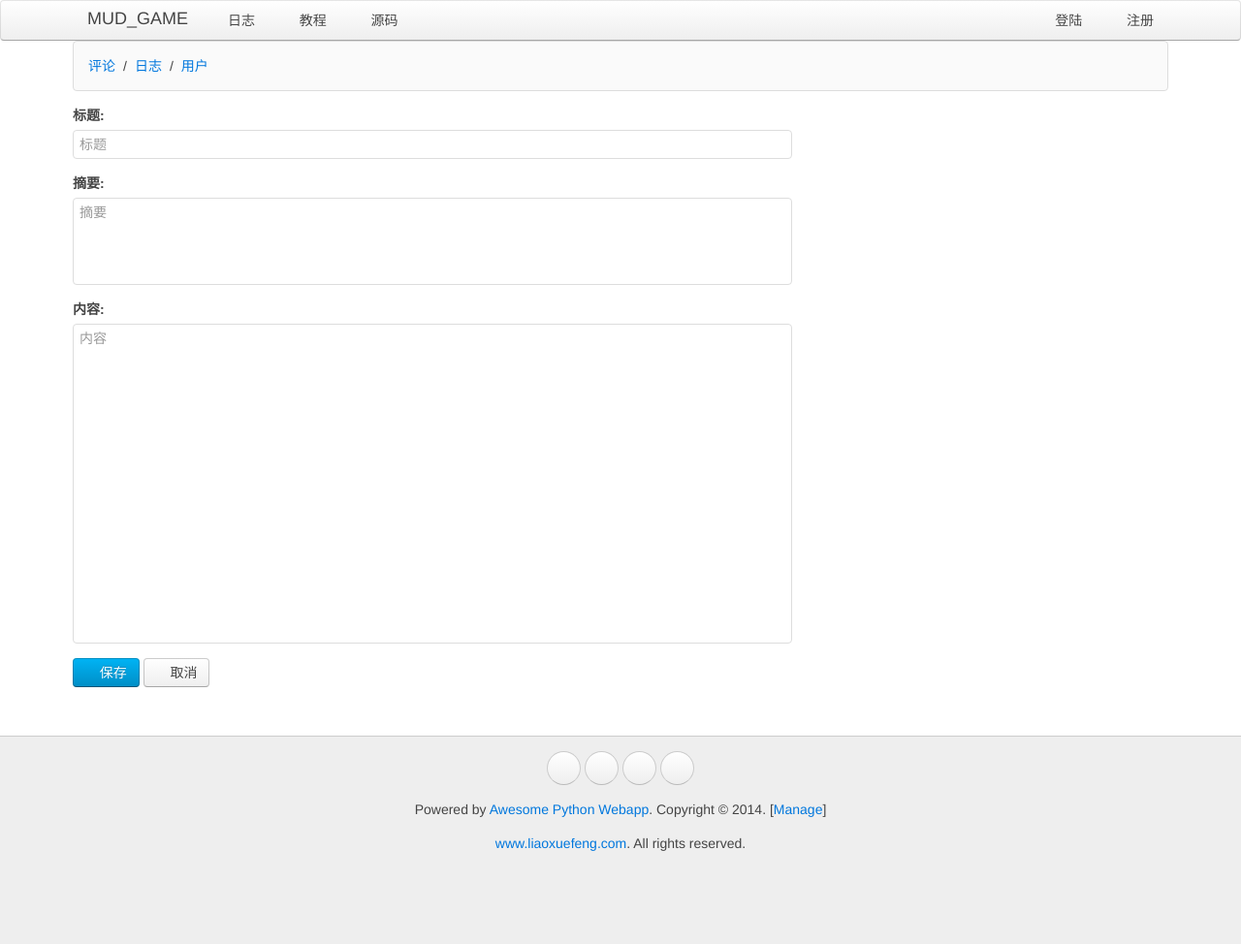
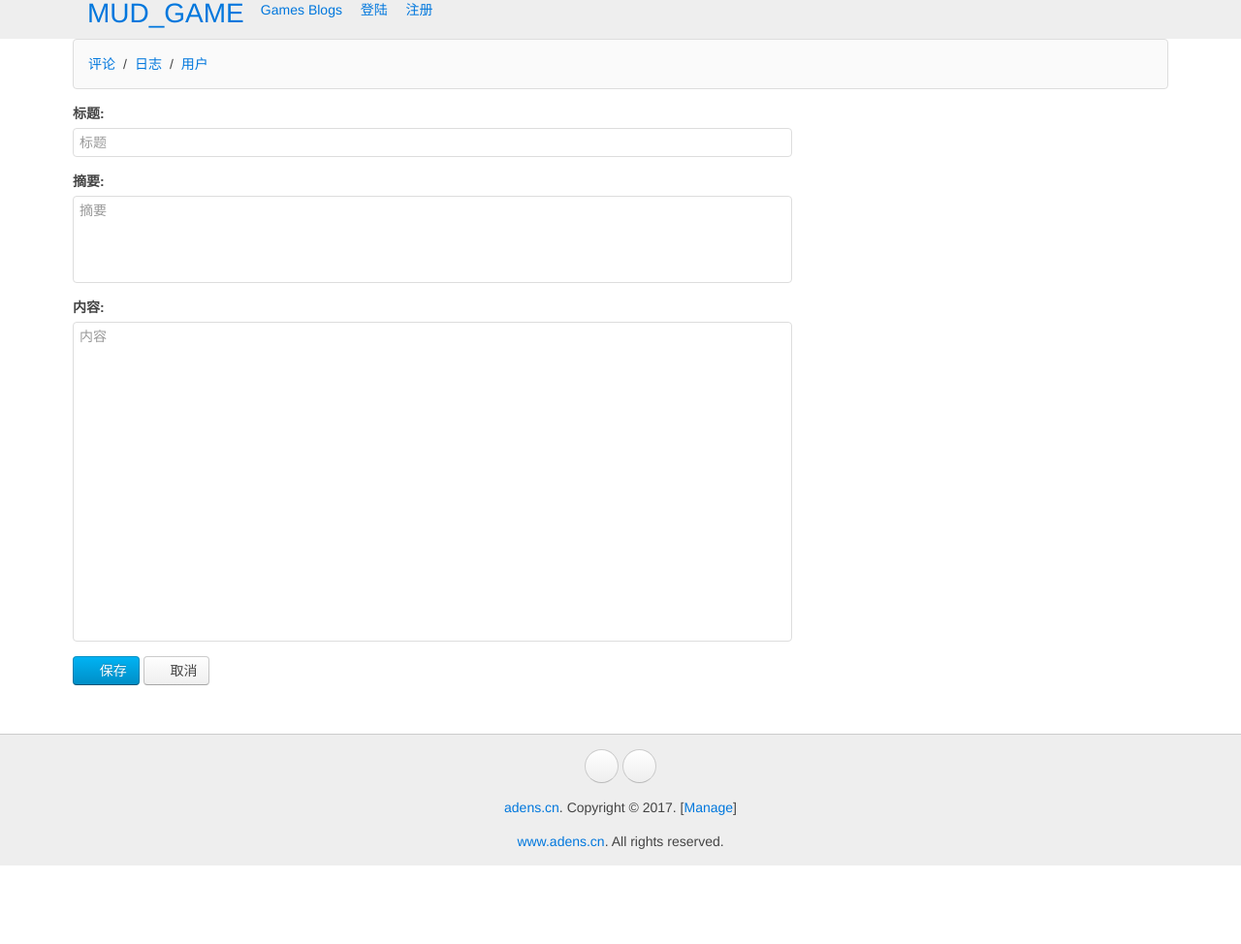
Before and after one commit to adensW/PythonWebApp, a Python web app: template www/templates/manage_blog_edit.html in a window 1280 px wide. Shown: the whole page at 97% size. After the commit the page ends 893 px from the top, so only its background shows below. Run offline with Jinja, Linux system fonts and the light colour scheme; the template is opened without the code that fills it, so the values that code supplies are empty; some web fonts are replaced.

Commit message:
css change

```diff
--- a/www/static/css/aden-ui.css
+++ b/www/static/css/aden-ui.css
@@ -39,8 +39,15 @@
     box-sizing: border-box;
     display: block;
     height: 40px;
-    padding: 0 15px;
-    float: left
+    padding: 0px 15px;
+    float: left;
+
+}
+.aden-navbar-brand-vertcal{
+    vertical-align: baseline;
+    text-align: center;
+    line-height: 2rem;
+    font-size: 2rem;
 }
 
 .aden-navbar-nav {
@@ -52,5 +59,6 @@
 
 .aden-navbar-nav>li {
     float: left;
-    position: relative
+    position: relative;
+    margin:0px 2px 0px 2px;
 }
--- a/www/templates/__base__.html
+++ b/www/templates/__base__.html
@@ -20,7 +20,9 @@
     <meta charset="utf-8" /> {% block meta %}
     <!-- block meta  -->{% endblock %}
     <title>{% block title %} ? {% endblock %} - Awesome Python Webapp</title>
-    <!-- <link rel="stylesheet" href="/static/css/aden-ui.css" /> -->
+    <link rel="stylesheet" href="/static/css/aden-ui.css" />
+    <link rel="stylesheet" href="/static/css/aden-icon.css" />
+    <link rel="stylesheet" href="/static/css/aden-color.css" />
     <link rel="stylesheet" href="/static/css/uikit.min.css">
     <link rel="stylesheet" href="/static/css/uikit.gradient.min.css">
     <link rel="stylesheet" href="/static/css/awesome.css" />
@@ -36,21 +38,20 @@
 </head>
 
 <body>
-    <nav class="uk-navbar ">
-        <div class="uk-container uk-container-center">
-            <a href="/" class="uk-navbar-brand">MUD_GAME</a>
-            <ul class="uk-navbar-nav">
-                <li data-url="blogs"><a href="/"><i class="uk-icon-home"></i>日志</a></li>
-                <li><a target="_blank" href="http://www.liaoxuefeng.com/wiki/0014316089557264a6b348958f449949df42a6d3a2e542c000"><i class="uk-icon-book"></i> 教程</a></li>
-                <li><a target="_blank" href="https://github.com/michaelliao/awesome-python3-webapp"><i class="uk-icon-code"></i> 源码</a></li>
+    <nav class="aden-navbar ">
+        <div class="aden-container aden-container-center">
+            <a href="/" class="aden-navbar-brand aden-navbar-brand-vertcal">MUD_GAME</a>
+            <ul class="aden-navbar-nav">
+                <li data-url="blogs"><a href="/"><i class="ui-icon-home"></i>Games</a></li>
+                <li><a target="_blank" href="http://www.adens.cn">Blogs</a></li>
             </ul>
-            <div class="uk-navbar-flip">
-                <ul class="uk-navbar-nav">
+            <div class="aden-navbar-flip">
+                <ul class="aden-navbar-nav">
                     {% if __user__ %}
-                    <li class="uk-parent" data-uk-dropdown>
+                    <li class="aden-parent" data-aden-dropdown>
                         <a href="#0"><i class="uk-icon-user"></i> {{ __user__.name }}</a>
-                        <div class="uk-dropdown uk-dropdown-navbar">
-                            <ul class="uk-nav uk-nav-navbar">
+                        <div class="aden-dropdown aden-dropdown-navbar">
+                            <ul class="aden-nav aden-nav-navbar">
                                 <li><a href="/signout"><i class="uk-icon-sign-out"></i> 登出</a></li>
                             </ul>
                         </div>
@@ -76,14 +77,11 @@
         <div class="uk-container uk-container-center uk-text-center">
             <div class="uk-panel uk-margin-top uk-margin-bottom">
                 <p>
-                    <a target="_blank" href="http://weibo.com/liaoxuefeng" class="uk-icon-button uk-icon-weibo"></a>
-                    <a target="_blank" href="https://github.com/michaelliao" class="uk-icon-button uk-icon-github"></a>
-                    <a target="_blank" href="http://www.linkedin.com/in/liaoxuefeng" class="uk-icon-button uk-icon-linkedin-square"></a>
-                    <a target="_blank" href="https://twitter.com/liaoxuefeng" class="uk-icon-button uk-icon-twitter"></a>
+                    <a target="_blank" href="https://github.com/adensW" class="uk-icon-button uk-icon-github"></a>
+                    <a target="_blank" href="https://twitter.com/Dragon_Aden" class="uk-icon-button uk-icon-twitter"></a>
                 </p>
-                <p>Powered by <a href="http://awesome.liaoxuefeng.com">Awesome Python Webapp</a>. Copyright &copy; 2014. [<a href="/manage/blogs" target="_blank">Manage</a>]</p>
-                <p><a href="http://www.liaoxuefeng.com/" target="_blank">www.liaoxuefeng.com</a>. All rights reserved.</p>
-                <a target="_blank" href="http://www.w3.org/TR/html5/"><i class="uk-icon-html5" style="font-size:64px; color: #444;"></i></a>
+                <p><a href="www.adens.cn">adens.cn</a>. Copyright &copy; 2017. [<a href="/manage/blogs" target="_blank">Manage</a>]</p>
+                <p><a href="www.adens.cn" target="_blank">www.adens.cn</a>. All rights reserved.</p>
             </div>
 
         </div>
--- a/www/templates/blog.html
+++ b/www/templates/blog.html
@@ -94,11 +94,7 @@ $(function () {
         </div>
         <div class="uk-panel uk-panel-header">
             <h3 class="uk-panel-title">友情链接</h3>
-            <ul class="uk-list uk-list-line">
-                <li><i class="uk-icon-link"></i> <a href="#">编程</a></li>
-                <li><i class="uk-icon-link"></i> <a href="#">思考</a></li>
-                <li><i class="uk-icon-link"></i> <a href="#">读书</a></li>
-            </ul>
+
         </div>
     </div>
 
```
Also changed, not shown: www/templates/blogs.html (+1 -6 lines), www/static/css/aden-color.css (added), www/static/css/aden-icon.css (added).
